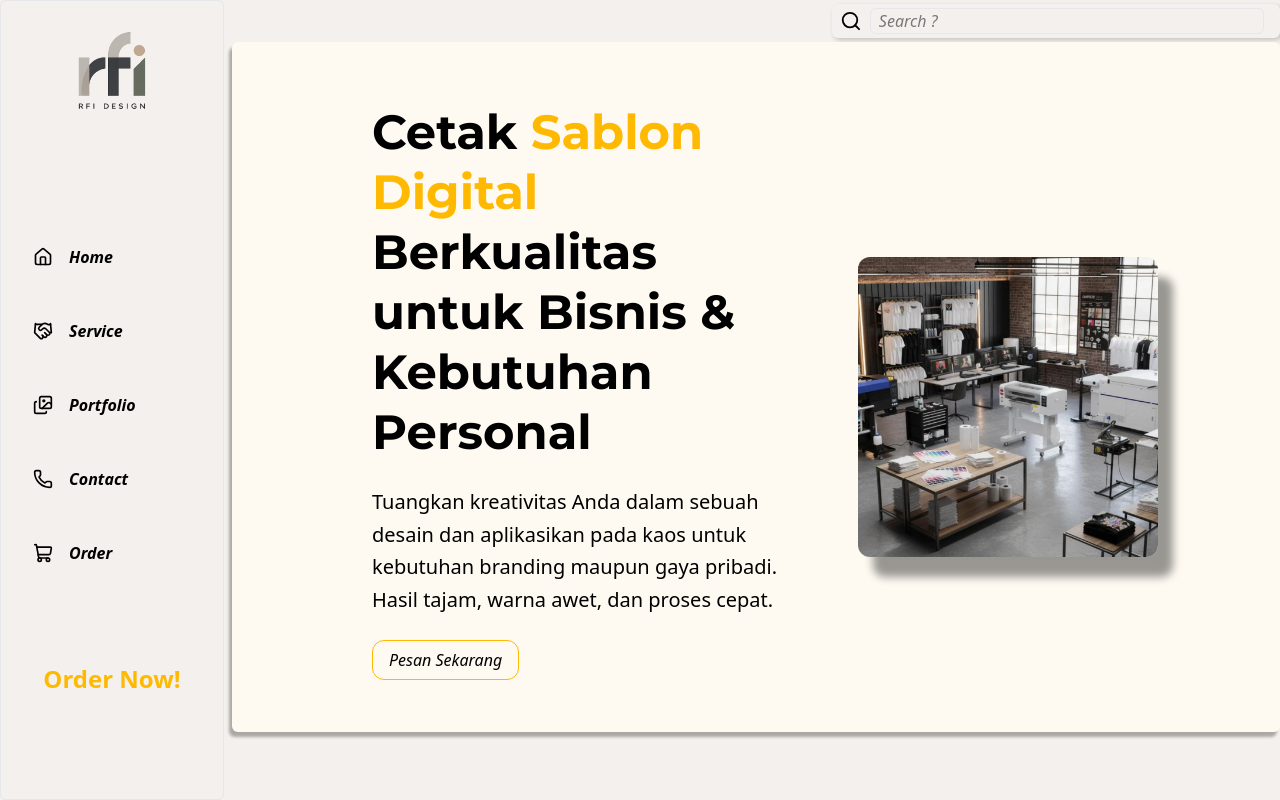
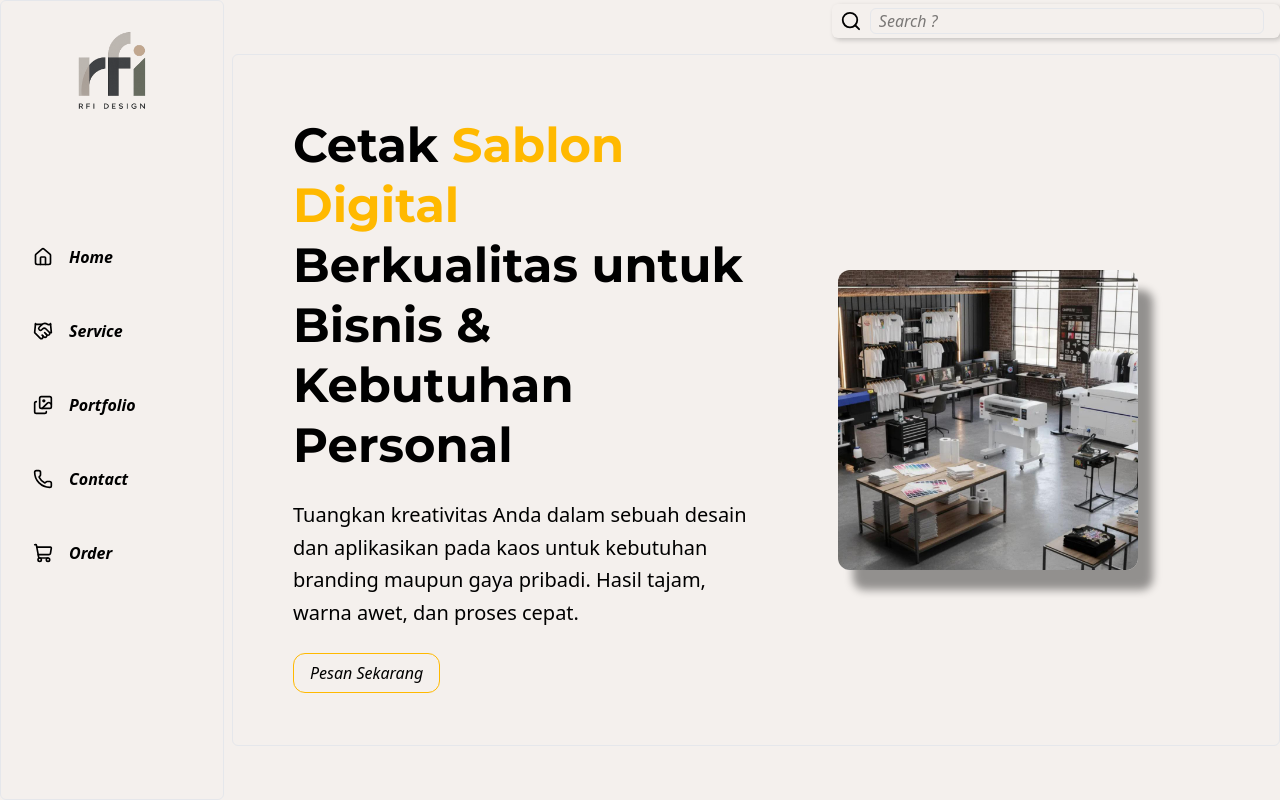
Before and after one commit to rfiwahyu63/website-sablon-v2, a Next.js app: page / in a window 1280 px wide. Shown: the top 800 px of the page. Built offline with nearby package versions, Linux system fonts and the light colour scheme.

Commit message:
Memodifikasi yg belum rapih

```diff
--- a/src/app/component/hero.js
+++ b/src/app/component/hero.js
@@ -9,8 +9,8 @@ const montserrat = Montserrat({
 export default function Hero() {
   return (
     <>
-      <section className="p-10 lg:p-15 bg-primary rounded-md shadow-[-3px_5px_3px_rgba(0,0,0,0.3)] ">
-        <div className="lg:flex items-center ml-8 lg:ml-20">
+      <section className="p-10 mt-4 lg:p-15 bg-transparent rounded-md border border-gray-200">
+        <div className="lg:flex items-center ml-8 lg:ml-auto">
           {/* Kiri */}
           <div className="lg:w-1/2">
             <h1 className={`${montserrat.className} text-3xl lg:text-5xl font-bold leading-tight mb-6`} >
--- a/src/app/component/navbar/sidebar.js
+++ b/src/app/component/navbar/sidebar.js
@@ -19,7 +19,7 @@ const menus = [
   },
   {
     name: "Service",
-    href: "/service",
+    href: "/#service",
     icon: Handshake,
   },
   {
@@ -95,7 +95,7 @@ export default function Sidebar () {
         </aside>
 
         {/* sidebar dekstop */}
-        <aside className="hidden lg:flex flex-col w-56 h-screen bg-transparent gap-20 rounded-md border border-gray-200">
+        <aside className="hidden lg:flex fixed left-0 top-0 flex-col overflow-y-auto w-56 h-dvh bg-transparent gap-20 rounded-md border border-gray-200">
           {/* Logo */}
           <div className="pb-6 flex justify-center">
             <Image
@@ -128,14 +128,6 @@ export default function Sidebar () {
               })}
             </ul>
           </div>
-
-          <div className="w-full flex flex-col p-2 ">
-            <a
-              className="text-center text-amber-400 animate-floating text-2xl rounded-md font-bold cursor-pointer inline-block relative after:content-[''] after:block after:mt-2 after:h-0.5 after:bg-amber-400 after:scale-x-0 after:origin-center after:transition-transform after:duration-500 hover:after:scale-x-80"
-              href="#" >
-              Order Now!
-            </a>
-          </div>
         </aside>
       </>
     </div>
--- a/src/app/service/componentService/serviceGrid.jsx
+++ b/src/app/component/service/componentService/serviceGrid.jsx
@@ -1,9 +1,9 @@
 import ServiceCard from "./serviceCard";
 import { services } from "../data";
 
-export default function ServiceGrid() {
+export default function Service() {
   return (
-    <section className="py-20">
+    <section id="service" className="py-20">
       <div className="mx-auto max-w-7xl px-6">
 
         <div className="mb-12 text-center">
--- a/src/app/page.js
+++ b/src/app/page.js
@@ -1,11 +1,13 @@
 import Hero from "./component/hero";
+import Service from "./component/service/componentService/serviceGrid";
 
 export default function Home() {
   return (
   <>
-    <div className="flex-1">
+    <div className="flex-1 lg:ml-56">
     <Hero />
     </div>
+    <Service />
   </>
   );
 }
--- a/src/app/service/page.js
+++ /dev/null
@@ -1,9 +0,0 @@
-import ServiceGrid from "./componentService/serviceGrid";
-
-export default function ServicePage() {
-  return (
-    <>
-      <ServiceGrid />
-    </>
-  );
-}
```
Also changed, not shown: src/app/component/service/componentService/serviceCard.jsx (renamed from src/app/service/componentService/serviceCard.jsx), src/app/component/service/data.js (renamed from src/app/service/data.js).
